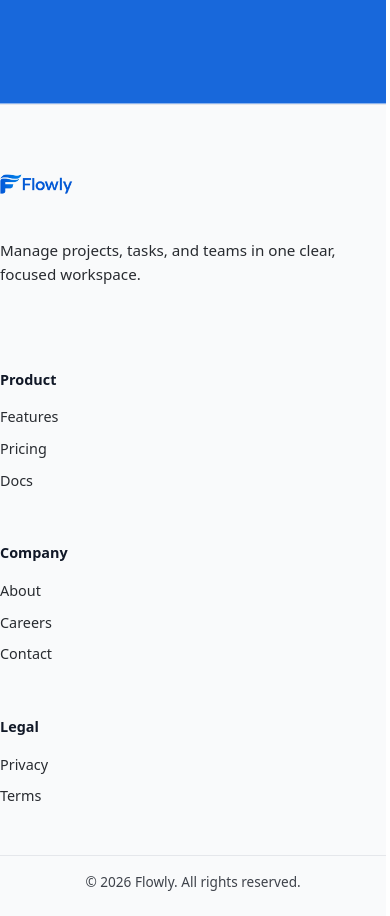
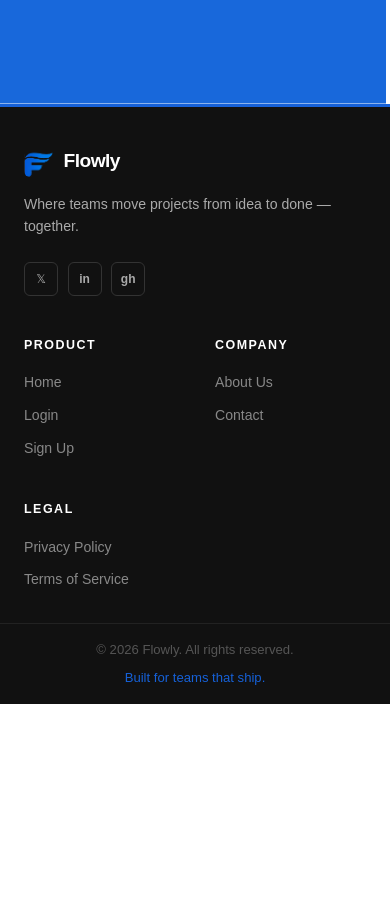
Before and after one commit to stefanpopovic01/project-management-app, a React (Vite) app in the folder frontend/: page / in a window 390 px wide. Shown: the part 5816-6732 px from the top of the page. After the commit the page ends 6520 px from the top, so only its background shows below. Built offline with nearby package versions, Linux system fonts and the light colour scheme.

Commit message:
feat(components) completly new footer with responsive design

```diff
--- a/frontend/src/components/Footer/Footer.css
+++ b/frontend/src/components/Footer/Footer.css
@@ -1,99 +1,152 @@
-.footer-container {
-  width: 99vw;
-  background: #f9fafb;
-  border-top: 1px solid #e5e7eb;
-  display: flex;
-  justify-content: center;
+.footer {
+  background: #111111;
+  color: #ffffff;
+  font-family: 'DM Sans', sans-serif;
+  border-top: 3px solid #1661d8;
 }
 
-.footer-frame {
-  width: 75rem;
-  padding-top: 4rem;
-  padding-bottom: 1.5rem;
+.footer-top {
+  max-width: 80rem;
+  margin: 0 auto;
+  padding: 4rem 2rem 3rem;
+  display: flex;
+  gap: 4rem;
+  flex-wrap: wrap;
 }
 
-.footer-inner {
-  display: flex;
-  justify-content: space-between;
-  gap: 4rem;
+.footer-brand {
+  flex: 0 0 16.25rem;
 }
 
-.footer-left {
-  width: 40%;
-  min-width: 16.2rem;
-}
-
-.footer-left img {
-  height: 2rem;
+.footer-logo {
+  display: flex;
+  align-items: center;
+  gap: 0.6rem;
   margin-bottom: 1rem;
 }
 
-.footer-left p {
-  font-size: 0.95rem;
-  color: #282b30;
-  line-height: 1.6;
-  max-width: 26rem;
+.footer-logo-img {
+  width: 30px;
+  height: 30px;
+  border-radius: 6px;
+  display: block;
 }
 
-.footer-right {
-  width: 60%;
+.footer-logo-text {
+  font-family: 'Syne', sans-serif;
+  font-weight: 800;
+  font-size: 1.2rem;
+  color: #ffffff;
+  letter-spacing: -0.03em;
+}
+
+.footer-tagline {
+  font-size: 0.88rem;
+  color: #aaaaaa;
+  line-height: 1.6;
+  margin: 0 0 1.5rem;
+}
+
+.footer-socials {
   display: flex;
-  justify-content: flex-end;
-  gap: 4rem;
+  gap: 0.6rem;
+}
+
+.social-dot {
+  width: 34px;
+  height: 34px;
+  border: 1.5px solid #333333;
+  border-radius: 6px;
+  display: flex;
+  align-items: center;
+  justify-content: center;
+  font-size: 0.75rem;
+  font-weight: 700;
+  color: #aaaaaa;
+  text-decoration: none;
+  transition: border-color 0.18s, color 0.18s;
+}
+
+.social-dot:hover {
+  border-color: #1661d8;
+  color: #1661d8;
+}
+
+.footer-cols {
+  flex: 1;
+  display: flex;
+  gap: 2.5rem;
+  flex-wrap: wrap;
 }
 
 .footer-col {
+  flex: 1;
+  min-width: 7.5rem;
+}
+
+.footer-col-title {
+  font-family: 'Syne', sans-serif;
+  font-weight: 700;
+  font-size: 0.78rem;
+  letter-spacing: 0.12em;
+  text-transform: uppercase;
+  color: #ffffff;
+  margin: 0 0 1rem;
+}
+
+.footer-col ul {
+  list-style: none;
+  margin: 0;
+  padding: 0;
   display: flex;
   flex-direction: column;
-  gap: 10px;
-}
-
-.footer-col h4 {
-  font-size: 0.9rem;
-  font-weight: 600;
-  color: #111827;
-  margin-bottom: 6px;
+  gap: 0.55rem;
 }
 
 .footer-col a {
+  font-size: 0.88rem;
+  color: #888888;
   text-decoration: none;
-  font-size: 0.9rem;
-  color: #282b30;
-  transition: color 0.2s ease;
+  transition: color 0.15s;
 }
 
 .footer-col a:hover {
-  color: rgb(24, 104, 219);
+  color: #ffffff;
 }
 
 .footer-bottom {
-  margin-top: 3rem;
-  padding-top: 1rem;
-  border-top: 1px solid #e5e7eb;
-  font-size: 0.85rem;
-  color: #3e424a;
-  text-align: center;
+  border-top: 1px solid #222222;
+  max-width: 80rem;
+  margin: 0 auto;
+  padding: 1.25rem 2rem;
+  display: flex;
+  justify-content: space-between;
+  align-items: center;
+  font-size: 0.82rem;
+  color: #555555;
+  flex-wrap: wrap;
+  gap: 0.5rem;
 }
 
-@media (max-width: 900px) {
-  .footer-inner {
+.footer-bottom-right {
+  color: #1661d8;
+  font-weight: 500;
+}
+
+@media (max-width: 768px) {
+  .footer-top {
     flex-direction: column;
-    gap: 3rem;
+    gap: 2.5rem;
+    padding: 2.5rem 1.5rem 2rem;
   }
 
-  .footer-left,
-  .footer-right {
-    width: 100%;
+  .footer-brand {
+    flex: unset;
   }
 
-  .footer-right {
-    justify-content: space-between;
+  .footer-bottom {
+    flex-direction: column;
+    text-align: center;
+    padding: 1rem 1.5rem;
   }
 }
-
-@media (max-width: 600px) {
-  .footer-right {
-    flex-direction: column;
-    gap: 2rem;
-  }
-}
--- a/frontend/src/components/Footer/Footer.jsx
+++ b/frontend/src/components/Footer/Footer.jsx
@@ -1,43 +1,55 @@
 import "./Footer.css";
-import logo from '../../assets/logo.png'
+import logo from "../../assets/logo2.png"
+import { Link } from 'react-router-dom';
 
 export default function Footer() {
   return (
-    <footer className="footer-container">
-      <div className="footer-frame">
-        <div className="footer-inner">
-
-          <div className="footer-left">
-            <img src={logo} alt="Logo" />
-            <p>Manage projects, tasks, and teams in one clear, focused workspace.</p>
+    <footer className="footer">
+      <div className="footer-top">
+        <div className="footer-brand">
+          <div className="footer-logo">
+            <img src={logo} alt="Flowly" className="footer-logo-img" />
+            <span className="footer-logo-text">Flowly</span>
+          </div>
+          <p className="footer-tagline">
+            Where teams move projects from idea to done — together.
+          </p>
+          <div className="footer-socials">
+            <a href="#" className="social-dot" aria-label="Twitter">𝕏</a>
+            <a href="https://www.linkedin.com/in/stefan-popovi%C4%87-03676a2a8/" className="social-dot" aria-label="LinkedIn">in</a>
+            <a href="https://github.com/stefanpopovic01" className="social-dot" aria-label="GitHub">gh</a>
+          </div>
         </div>
 
-          <div className="footer-right">
+        <div className="footer-cols">
           <div className="footer-col">
-              <h4>Product</h4>
-              <a href="#">Features</a>
-              <a href="#">Pricing</a>
-              <a href="#">Docs</a>
+            <h4 className="footer-col-title">Product</h4>
+            <ul>
+              <li><Link to="/">Home</Link></li>
+              <li><Link to="/login">Login</Link></li>
+              <li><Link to="/register">Sign Up</Link></li>
+            </ul>
           </div>
-
           <div className="footer-col">
-              <h4>Company</h4>
-              <a href="#">About</a>
-              <a href="#">Careers</a>
-              <a href="#">Contact</a>
+            <h4 className="footer-col-title">Company</h4>
+            <ul>
+              <li><a href="/about">About Us</a></li>
+              <li><a href="/contact">Contact</a></li>
+            </ul>
           </div>
-
           <div className="footer-col">
-              <h4>Legal</h4>
-              <a href="#">Privacy</a>
-              <a href="#">Terms</a>
+            <h4 className="footer-col-title">Legal</h4>
+            <ul>
+              <li><a href="#">Privacy Policy</a></li>
+              <li><a href="#">Terms of Service</a></li>
+            </ul>
           </div>
         </div>
       </div>
 
       <div className="footer-bottom">
-          © {new Date().getFullYear()} Flowly. All rights reserved.
-        </div>
+        <span>© {new Date().getFullYear()} Flowly. All rights reserved.</span>
+        <span className="footer-bottom-right">Built for teams that ship.</span>
       </div>
     </footer>
   );
```
Lines whose indentation alone changed are shown as unchanged.
